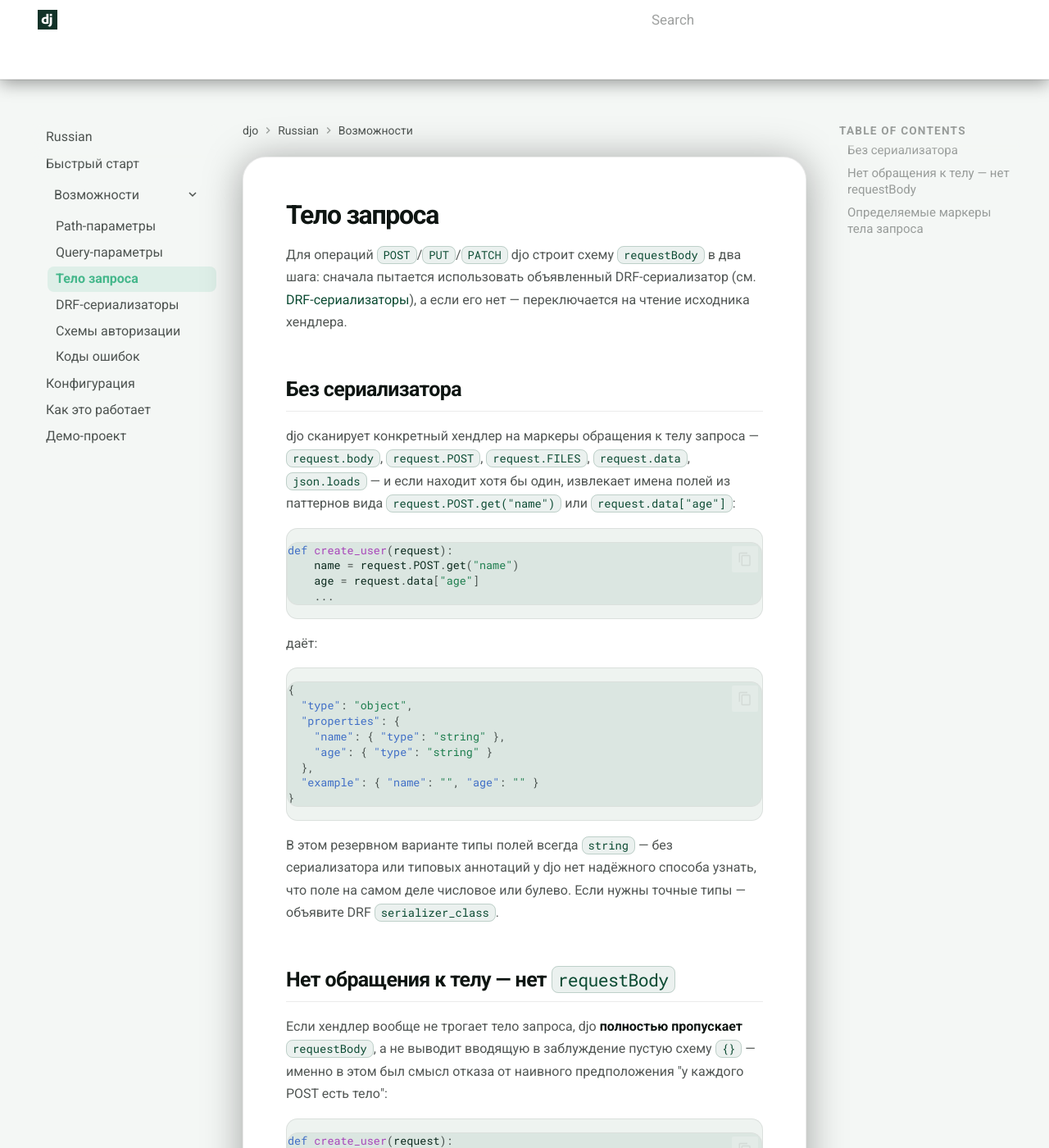
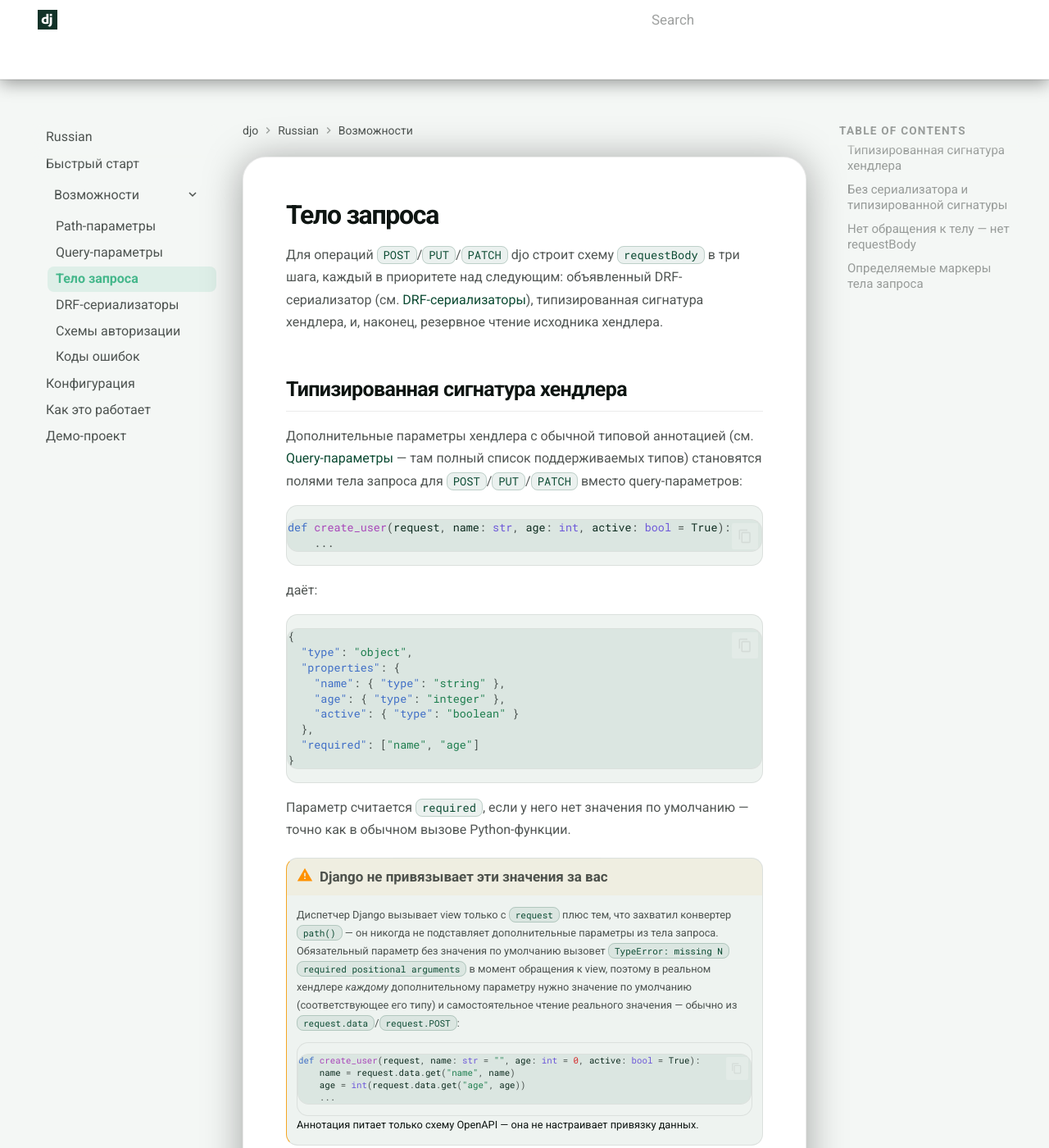
Before and after one commit to NEFORCEO/djo, an MkDocs documentation site: the page built from docs/ru/features/request-bodies.md, in a window 1280 px wide and 1400 px high. Shown: the whole window at 82% size. Built offline with MkDocs 1.6.1 and Material for MkDocs 9.7.7, drawn with Linux system fonts in a browser that asks for light colours; comment, search, counter and statistics services are not loaded; some of the changed text lies outside the part shown.

Commit message:
docs: update request-bodies.md

````diff
--- a/docs/ru/features/request-bodies.md
+++ b/docs/ru/features/request-bodies.md
@@ -1,8 +1,43 @@
 # Тело запроса
 
-Для операций `POST`/`PUT`/`PATCH` djo строит схему `requestBody` в два шага: сначала пытается использовать объявленный DRF-сериализатор (см. [DRF-сериализаторы](drf-serializers.md)), а если его нет — переключается на чтение исходника хендлера.
+Для операций `POST`/`PUT`/`PATCH` djo строит схему `requestBody` в три шага, каждый в приоритете над следующим: объявленный DRF-сериализатор (см. [DRF-сериализаторы](drf-serializers.md)), типизированная сигнатура хендлера, и, наконец, резервное чтение исходника хендлера.
 
-## Без сериализатора
+## Типизированная сигнатура хендлера
+
+Дополнительные параметры хендлера с обычной типовой аннотацией (см. [Query-параметры](query-parameters.md) — там полный список поддерживаемых типов) становятся полями тела запроса для `POST`/`PUT`/`PATCH` вместо query-параметров:
+
+```python
+def create_user(request, name: str, age: int, active: bool = True):
+    ...
+```
+
+даёт:
+
+```json
+{
+  "type": "object",
+  "properties": {
+    "name": { "type": "string" },
+    "age": { "type": "integer" },
+    "active": { "type": "boolean" }
+  },
+  "required": ["name", "age"]
+}
+```
+
+Параметр считается `required`, если у него нет значения по умолчанию — точно как в обычном вызове Python-функции.
+
+!!! warning "Django не привязывает эти значения за вас"
+    Диспетчер Django вызывает view только с `request` плюс тем, что захватил конвертер `path()` — он никогда не подставляет дополнительные параметры из тела запроса. Обязательный параметр без значения по умолчанию вызовет `TypeError: missing N required positional arguments` в момент обращения к view, поэтому в реальном хендлере *каждому* дополнительному параметру нужно значение по умолчанию (соответствующее его типу) и самостоятельное чтение реального значения — обычно из `request.data`/`request.POST`:
+    ```python
+    def create_user(request, name: str = "", age: int = 0, active: bool = True):
+        name = request.data.get("name", name)
+        age = int(request.data.get("age", age))
+        ...
+    ```
+    Аннотация питает только схему OpenAPI — она не настраивает привязку данных.
+
+## Без сериализатора и типизированной сигнатуры
 
 djo сканирует конкретный хендлер на маркеры обращения к телу запроса — `request.body`, `request.POST`, `request.FILES`, `request.data`, `json.loads` — и если находит хотя бы один, извлекает имена полей из паттернов вида `request.POST.get("name")` или `request.data["age"]`:
 
@@ -26,7 +61,7 @@ def create_user(request):
 }
 ```
 
-В этом резервном варианте типы полей всегда `string` — без сериализатора или типовых аннотаций у djo нет надёжного способа узнать, что поле на самом деле числовое или булево. Если нужны точные типы — объявите DRF `serializer_class`.
+В этом резервном варианте типы полей всегда `string` — без сериализатора или типизированной сигнатуры у djo нет надёжного способа узнать, что поле на самом деле числовое или булево. Если нужны точные типы — объявите DRF `serializer_class` или добавьте типовые аннотации к параметрам хендлера.
 
 ## Нет обращения к телу — нет `requestBody`
 
````
